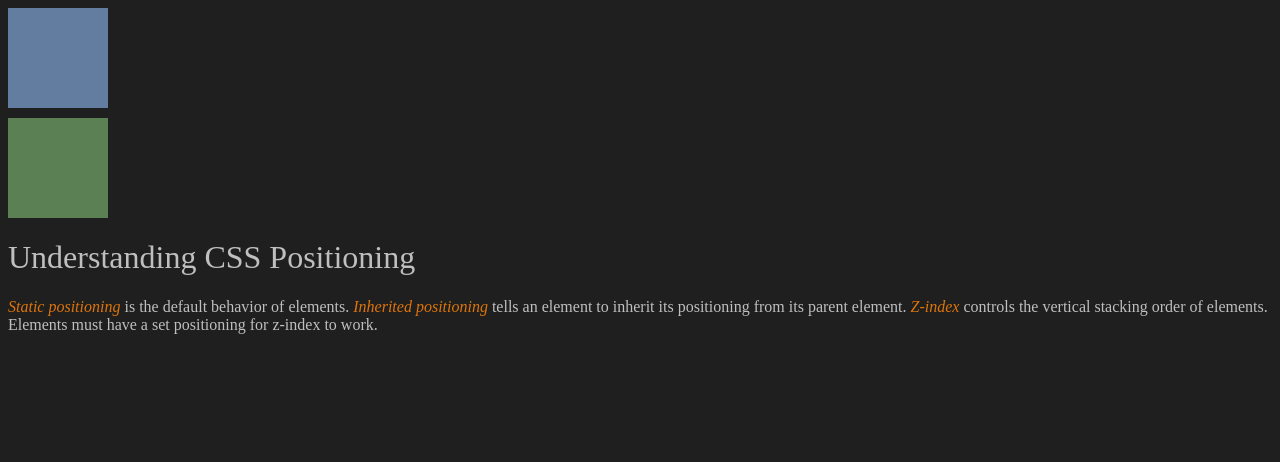
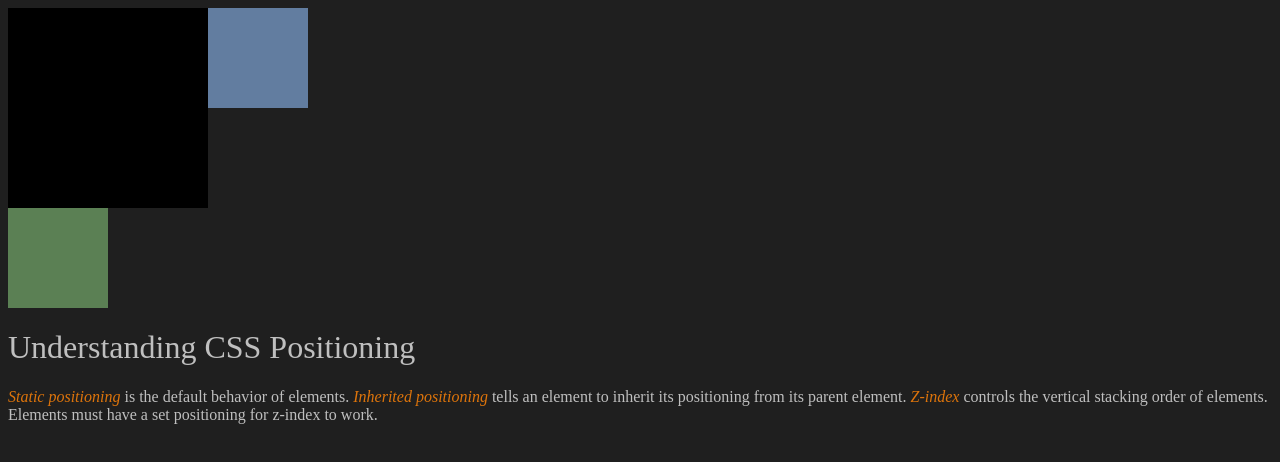
Before and after one commit to dance2die/Demo.CSS.Effects, a plain HTML site: page src/CSS Positioning/05_begin/index.html in a window 1280 px wide. Drawn offline with Linux system fonts and the light colour scheme.

Commit message:
learned about static positioning

```diff
--- a/src/CSS Positioning/05_begin/styles/main.css
+++ b/src/CSS Positioning/05_begin/styles/main.css
@@ -20,6 +20,8 @@ em {
 
 .blueBox {
     background: #627da0;
+    position: inherit;
+    left: 200px;
 }
 
 .greenBox {
@@ -27,7 +29,8 @@ em {
 }
 
 .container {
-    /*background: rgba(0,0,0,5);
+    background: rgba(0,0,0,5);
     width: 200px;
-    height: 200px;*/
+    height: 200px;
+    position: relative;
 }
```
